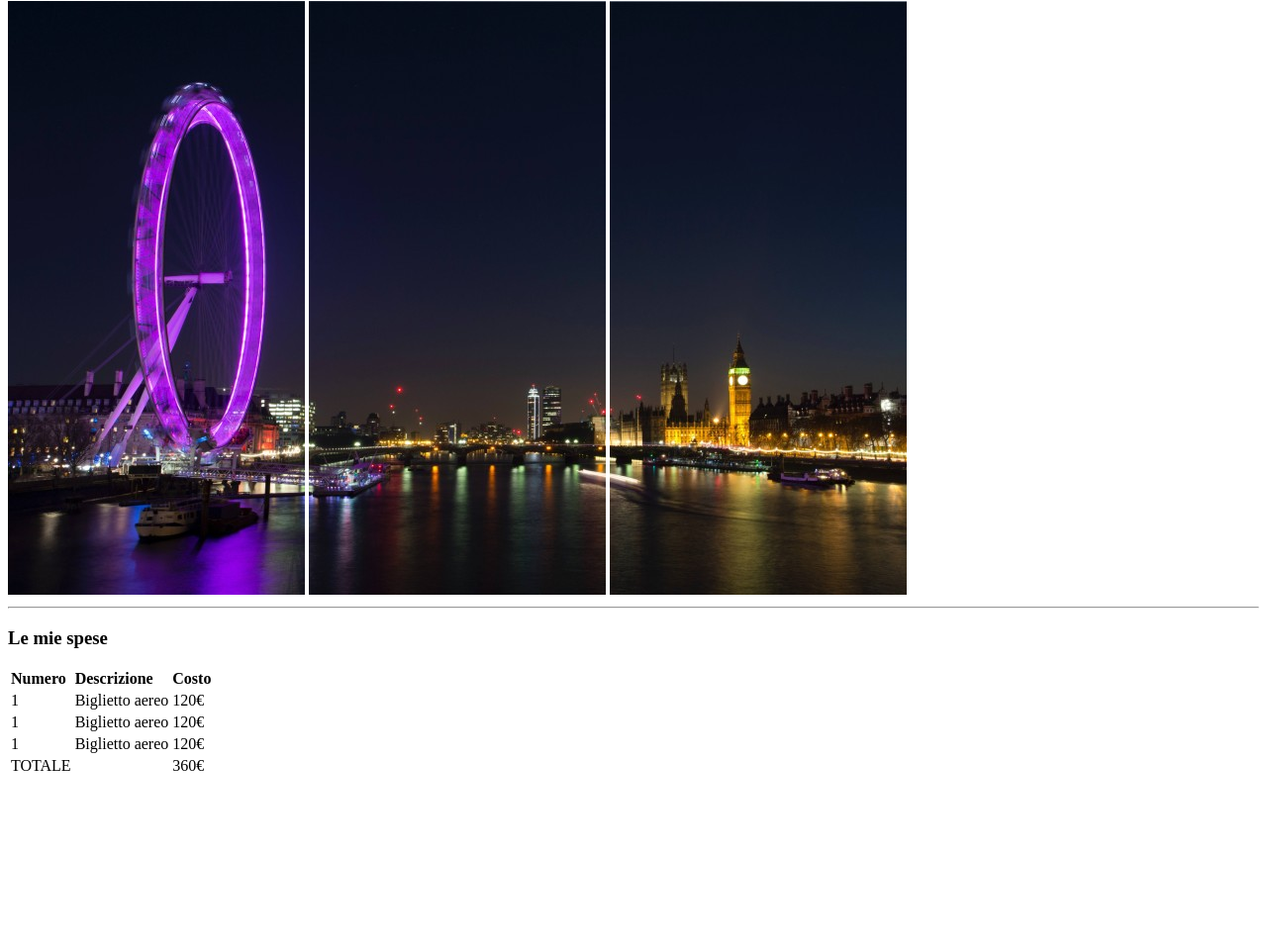
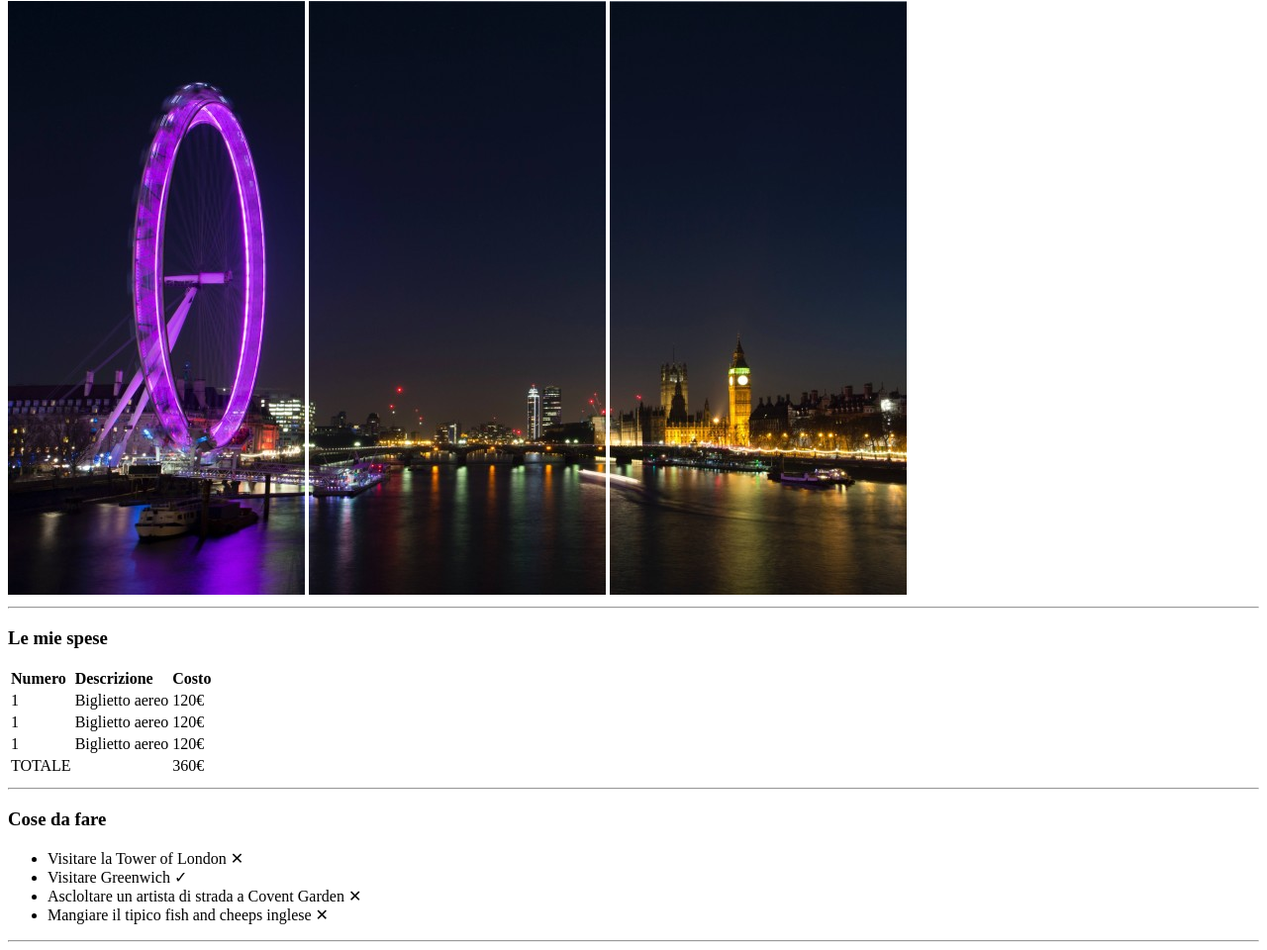
Before and after one commit to Alessiasansalone/html-css-london-trip, a plain HTML site: page index.html in a window 1280 px wide. Shown: the part 79-1039 px from the top of the page at 99% size. Before the commit the page ends 875 px from the top, so only its background shows below. Drawn offline with Linux system fonts and the light colour scheme.

Commit message:
ADD: section

```diff
--- a/index.html
+++ b/index.html
@@ -24,6 +24,10 @@
     <hr>
 
     <!-- Main -->
+    <main>
+
+        <section>
+
             <h3>Le mie spese</h3>
 
             <!-- TABELLA -->
@@ -68,6 +72,7 @@
                 </tbody>
                 <!-- /CORPO TABELLA -->
 
+                <!-- CHIUSURA TABELLA -->
                 <tfoot>
 
                     <tr>
@@ -77,12 +82,40 @@
 
                         <td>360&euro;</td>
                     <tr>
-
-
+                        <!-- /CHIUSURA TABELLA -->
                 </tfoot>
 
             </table>
 
+        </section>
+        <!-- /TABLE -->
+
+        <hr>
+
+        <section>
+
+            <h3><strong>Cose da fare</strong></h3>
+
+            <!-- &#10005; CROSS MARK / &#x2713; CHECK MARK-->
+
+            <ul>
+                <li>Visitare la Tower of London &#10005;</li>
+                <li>Visitare Greenwich &#x2713;</li>
+                <li>Ascloltare un artista di strada a Covent Garden &#10005;</li>
+                <li>Mangiare il tipico fish and cheeps inglese &#10005;</li>
+            </ul>
+
+        </section>
+
+        <hr>
+
+
+
+
+
+    </main>
+
+
 </body>
 
 </html>
```
Lines whose indentation alone changed are shown as unchanged.
